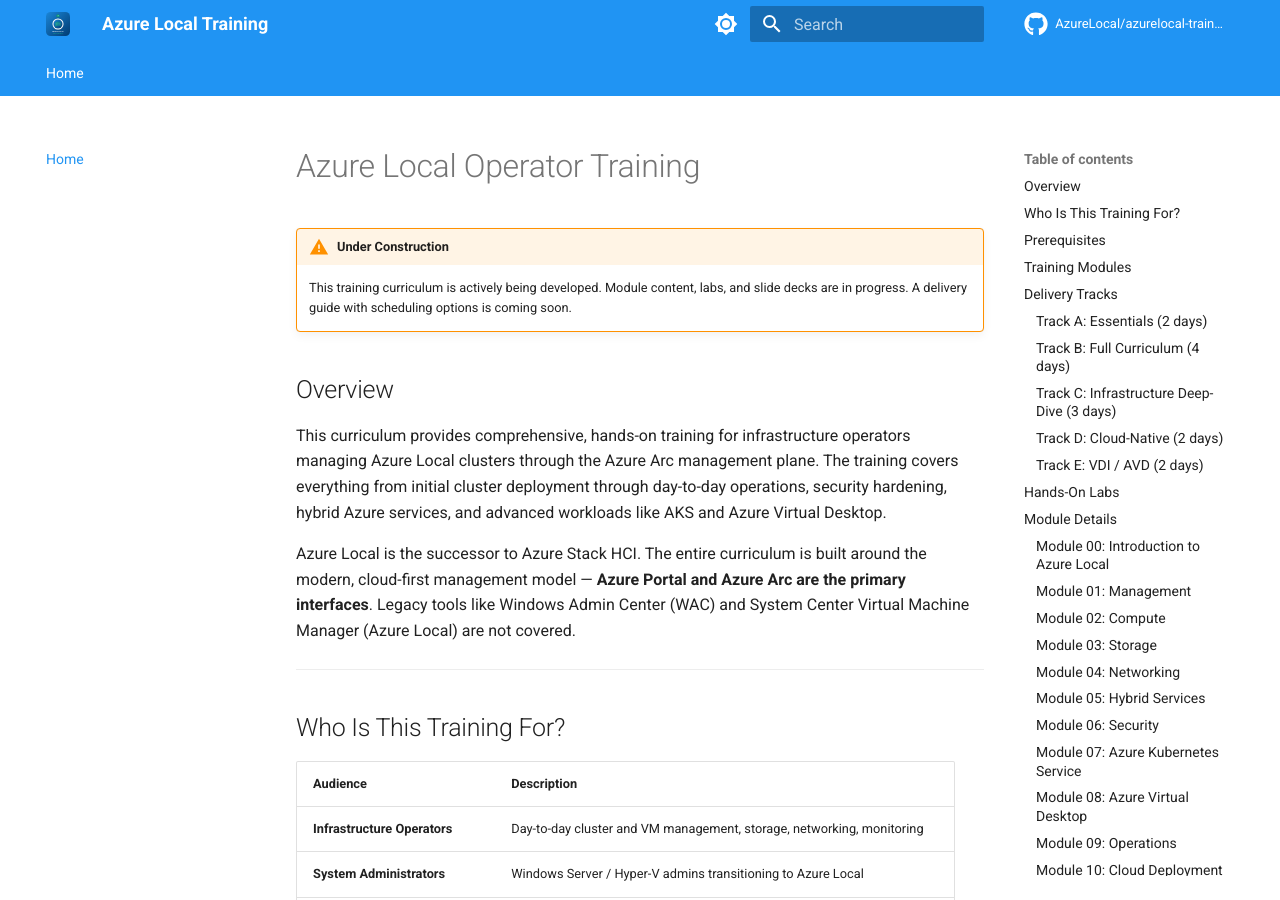
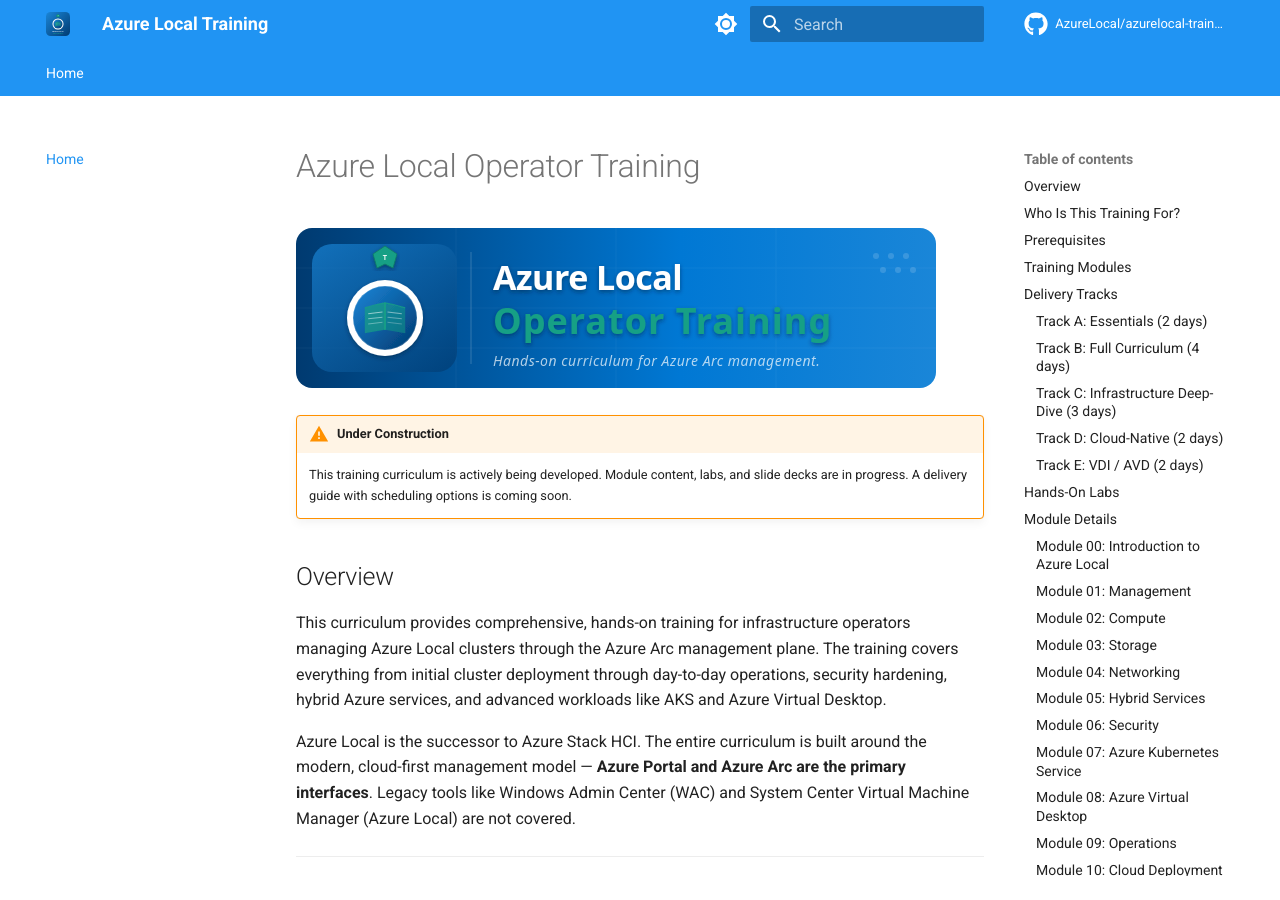
Before and after one commit to AzureLocal/azurelocal-training, an MkDocs documentation site: the page built from docs/index.md, in a window 1280 px wide and 900 px high. Built offline with MkDocs 1.6.1 and Material for MkDocs 9.7.7, drawn with Linux system fonts in a browser that asks for light colours; comment, search, counter and statistics services are not loaded.

Commit message:
feat: add correctly named icon SVG, banner SVG, and update docs home page
- Add azurelocal-training-icon.svg (canonical naming per issue spec)
- Add azurelocal-training-banner.svg (horizontal hero banner)
- Update mkdocs.yml logo/favicon to azurelocal-training-icon.svg
- Fix accent color: light blue → blue to match azurelocal.cloud
- Add banner embed to docs/index.md home page

Closes #26, #25
Co-Authored-By: Claude Sonnet 4.6 <noreply@anthropic.com>

```diff
--- a/docs/index.md
+++ b/docs/index.md
@@ -1,4 +1,6 @@
 # Azure Local Operator Training
+
+![Azure Local Operator Training](assets/images/azurelocal-training-banner.svg)
 
 !!! warning "Under Construction"
     This training curriculum is actively being developed. Module content, labs, and slide decks are in progress. A delivery guide with scheduling options is coming soon.
--- a/mkdocs.yml
+++ b/mkdocs.yml
@@ -10,13 +10,13 @@ theme:
   palette:
     - scheme: default
       primary: blue
-      accent: light blue
+      accent: blue
       toggle:
         icon: material/brightness-7
         name: Switch to dark mode
     - scheme: slate
       primary: blue
-      accent: light blue
+      accent: blue
       toggle:
         icon: material/brightness-4
         name: Switch to light mode
@@ -29,8 +29,8 @@ theme:
     - content.code.annotate
     - search.suggest
     - search.highlight
-  logo: assets/images/training-icon.svg
-  favicon: assets/images/training-icon.svg
+  logo: assets/images/azurelocal-training-icon.svg
+  favicon: assets/images/azurelocal-training-icon.svg
   icon:
     repo: fontawesome/brands/github
 
```
Also changed, not shown: docs/assets/images/azurelocal-training-banner.svg (added), docs/assets/images/azurelocal-training-icon.svg (added).
